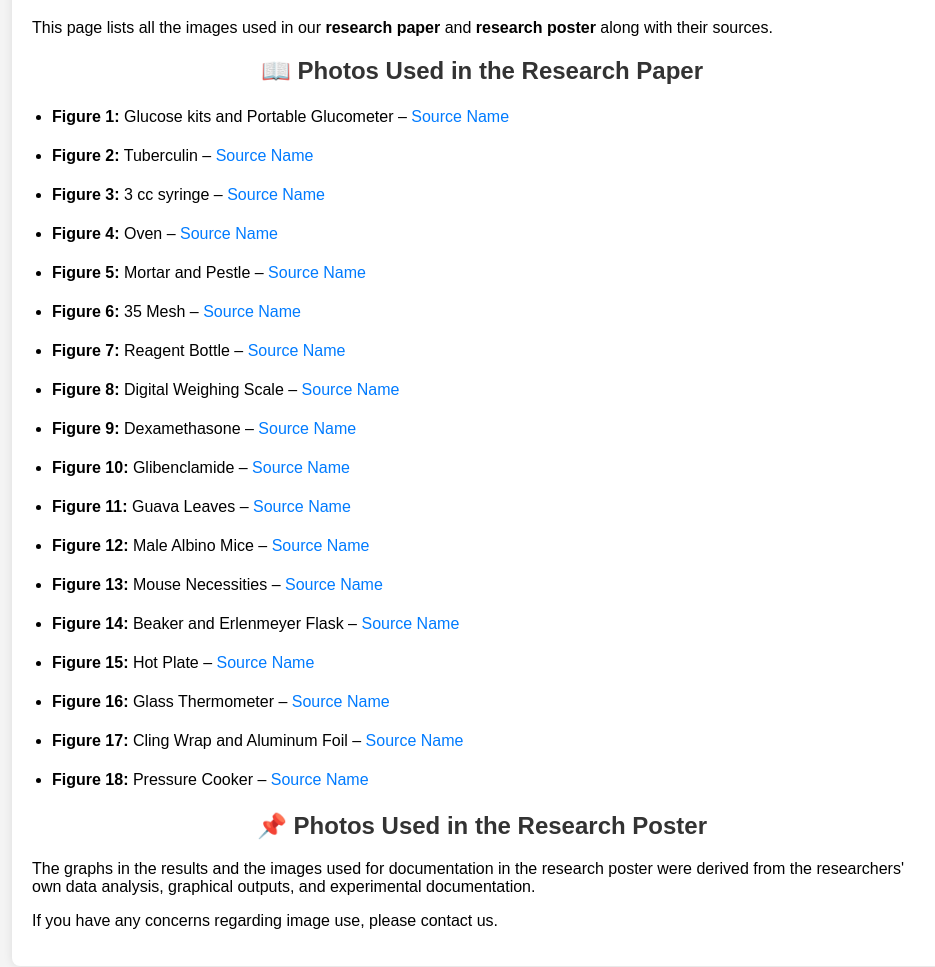
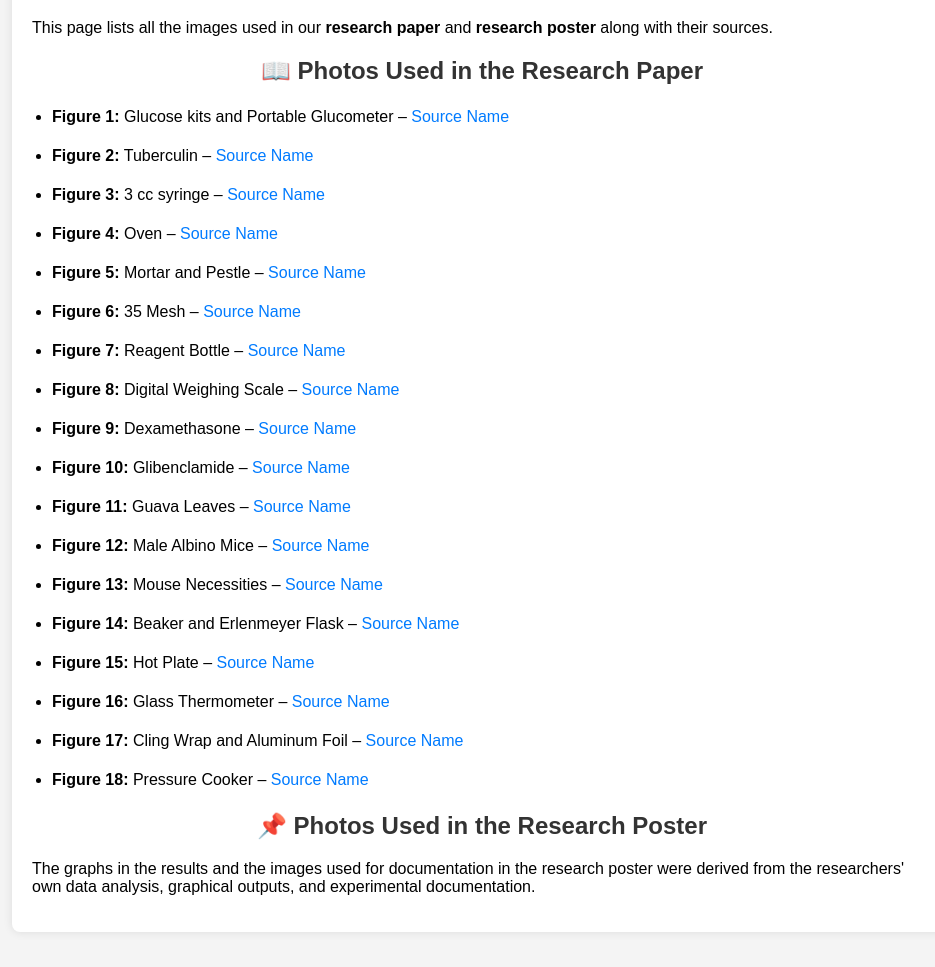
Before and after one commit to Febster-hub/Photo-Credits, a plain HTML site: page index.html in a window 1280 px wide. Shown: the part 121-1088 px from the top of the page, without its empty margins (158-1093 px from the left). Drawn offline with Linux system fonts and the light colour scheme.

Commit message:
Update index.html

```diff
--- a/index.html
+++ b/index.html
@@ -70,7 +70,6 @@
 <h2>📌 Photos Used in the Research Poster</h2>
         <p class="italic">The graphs in the results and the images used for documentation in the research poster were derived from the researchers' own data analysis, graphical outputs, and experimental documentation.</p>
 
-        <p>If you have any concerns regarding image use, please contact us.</p>
     </div>
 </body>
 </html>
```
